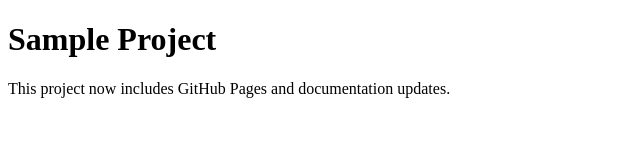
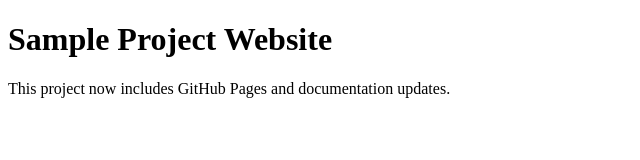
Before and after one commit to fwiglyy/sample-project, a plain HTML site: page index.html in a window 1280 px wide. Shown: the whole page, without its empty margins (0-640 px from the left). Drawn offline with Linux system fonts and the light colour scheme.

Commit message:
Update title in index.html for clarity

```diff
--- a/index.html
+++ b/index.html
@@ -4,7 +4,7 @@
     <title>My Project</title>
 </head>
 <body>
-    <h1>Sample Project</h1>
+    <h1>Sample Project Website</h1>
     <p>This project now includes GitHub Pages and documentation updates.</p>
 </body>
 </html>
```
